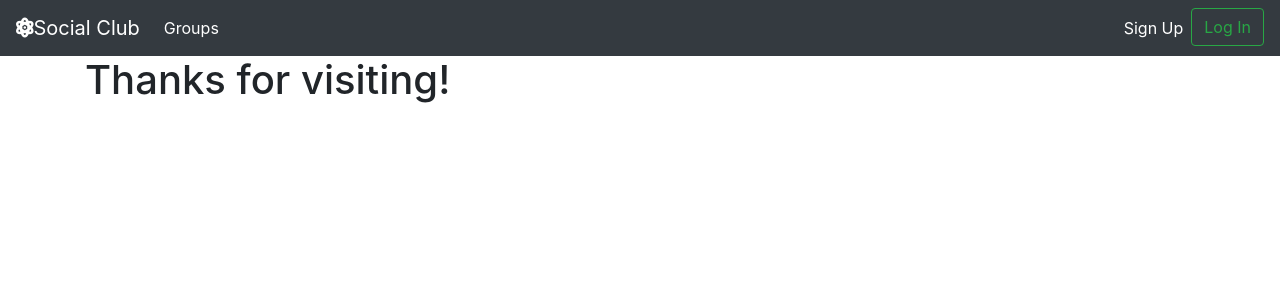
After one commit to JBucho/simplesocial, a Django app: page /thanks/ in a window 1280 px wide. The commit adds this page. Shown: the top 300 px of the page. Run offline with Django 3.2, Linux system fonts and the light colour scheme; some libraries are stand-ins or nearby versions.

Commit message:
develop commit

```diff
--- a/accounts/urls.py
+++ b/accounts/urls.py
@@ -5,9 +5,7 @@ from . import views
 app_name = 'accounts'
 
 urlpatterns = [
-    path('login/',
-         auth_views.LoginView.as_view(template_name='accounts/login.html'),
-         name='login'),
+    path('login/', auth_views.LoginView.as_view(template_name='accounts/login.html'), name='login'),
     path('logout/', auth_views.LogoutView.as_view(), name='logout'),
     path('signup/', views.SignUp.as_view(), name='signup'),
 ]
--- a/accounts/views.py
+++ b/accounts/views.py
@@ -7,5 +7,5 @@ from . import forms
 # Create your views here.
 class SignUp(CreateView):
     form_class = forms.UserCreateForm
-    success_url = reverse_lazy('login')
+    success_url = reverse_lazy("login")
     template_name = 'accounts/signup.html'
--- a/social_site/settings.py
+++ b/social_site/settings.py
@@ -121,3 +121,6 @@ USE_TZ = True
 
 STATIC_URL = '/static/'
 STATICFILES_DIRS = [os.path.join(BASE_DIR, 'static')]
+
+LOGIN_REDIRECT_URL = 'test'
+LOGOUT_REDIRECT_URL = 'thanks'
--- a/social_site/urls.py
+++ b/social_site/urls.py
@@ -22,4 +22,6 @@ urlpatterns = [
     path('', views.HomePage.as_view(), name='home'),
     path('accounts/', include('accounts.urls', namespace='accounts')),
     path('accounts/', include('django.contrib.auth.urls')),
+    path('test/', views.TestPage.as_view(), name='test'),
+    path('thanks/', views.ThanksPage.as_view(), name='thanks'),
 ]
--- a/social_site/views.py
+++ b/social_site/views.py
@@ -2,3 +2,11 @@ from django.views.generic import TemplateView
 
 class HomePage(TemplateView):
     template_name = "index.html"
+
+
+class TestPage(TemplateView):
+    template_name = 'test.html'
+
+
+class ThanksPage(TemplateView):
+    template_name = 'thanks.html'
--- a/templates/base.html
+++ b/templates/base.html
@@ -18,7 +18,7 @@
   </head>
   <body>
 
-    <nav class="navbar navbar-expand-lg bg-dark mynav" role="navigation" id="navbar">
+    <nav class="navbar navbar-expand-lg navbar-dark bg-dark mynav" role="navigation" id="navbar">
       <a class="navbar-brand" href="{% url 'home' %}"><i class="fas fa-atom"></i>Social Club</a>
       <button class="navbar-toggler" type="button" data-toggle="collapse" data-target="#navbarSupportedContent" aria-controls="navbarSupportedContent" aria-expanded="false" aria-label="Toggle navigation">
       <span class="navbar-toggler-icon"></span>
--- /dev/null
+++ b/templates/test.html
@@ -0,0 +1,6 @@
+{% extends "base.html" %}
+
+{% block content %}
+  <h1>You are now logged in!</h1>
+
+{% endblock %}
--- /dev/null
+++ b/templates/thanks.html
@@ -0,0 +1,5 @@
+{% extends "base.html" %}
+
+{% block content %}
+  <h1>Thanks for visiting!</h1>
+{% endblock %}
```
Also changed, not shown: 2 other files.
